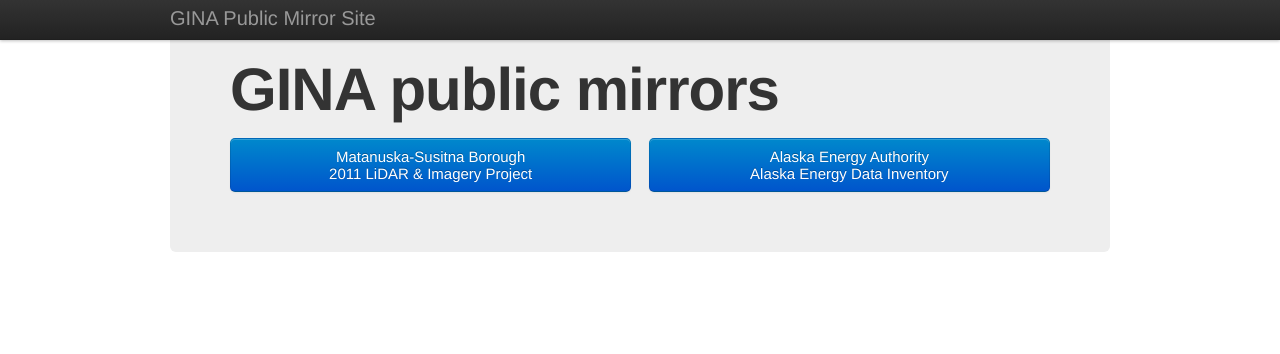
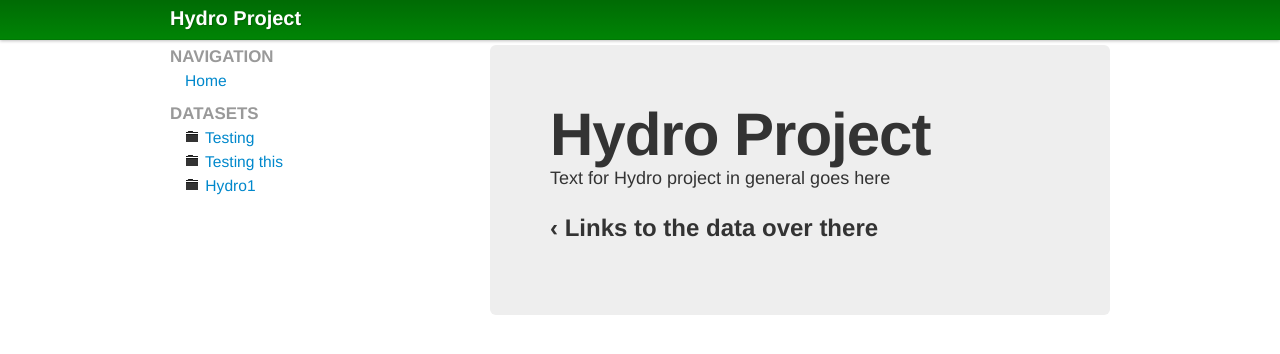
Before and after one commit to gina-alaska/gis.suhydro.org, a Jekyll site: the page built from index.html, in a window 1280 px wide. Shown: the top 354 px of the page. Built offline with Jekyll 4.4.1, drawn with Linux system fonts in a browser that asks for light colours.

Commit message:
fixing layouts and adding posts links

```diff
--- a/_layouts/default.html
+++ b/_layouts/default.html
@@ -3,7 +3,11 @@
   <head>
     <title>{{ page.title }}</title>
     <link rel="stylesheet" href="/bootstrap/css/bootstrap.min.css" type="text/css" media="all" charset="utf-8">
-    <link rel="stylesheet" href="/css/application.css" type="text/css" media="all" charset="utf-8">
+    <link href="/css/screen.css" media="screen, projection" rel="stylesheet" type="text/css" />
+    <link href="/css/print.css" media="print" rel="stylesheet" type="text/css" />
+    <!--[if IE]>
+        <link href="/stylesheets/ie.css" media="screen, projection" rel="stylesheet" type="text/css" />
+    <![endif]-->
     <script src="/bootstrap/js/bootstrap.min.js" type="text/javascript"></script>
   </head>
   <body>
@@ -15,7 +19,26 @@
       </div>
     </div>
     <div class="container" id="content">
-      {{ content }}
+      <div class="row">
+        <div class="span4">
+          <ul class="nav nav-list">
+            <li class="nav-header">Navigation</li>
+            <li class="{% if page.url == '/index.html' %}active{% endif %}"><a href="/">Home</a></li>
+            <li class="nav-header">Datasets</li>
+            {% for post in site.posts %}
+            <li class="{% if page.url == post.url %}active{% endif %}">
+              <a href="{{ post.url }}">
+                <i class="icon-folder-close"></i>
+                {{ post.title }}
+              </a>
+            </li>
+            {% endfor %}
+          </ul>
+        </div>
+        <div class="span8">
+          {{ content }}
+        </div>
+      </div>
     </div>
   </body>
 </html>
--- /dev/null
+++ b/_scss/ie.scss
@@ -0,0 +1,5 @@
+/* Welcome to Compass. Use this file to write IE specific override styles.
+ * Import this file using the following HTML or equivalent:
+ * <!--[if IE]>
+ *   <link href="/stylesheets/ie.css" media="screen, projection" rel="stylesheet" type="text/css" />
+ * <![endif]--> */
--- /dev/null
+++ b/_scss/print.scss
@@ -0,0 +1,3 @@
+/* Welcome to Compass. Use this file to define print styles.
+ * Import this file using the following HTML or equivalent:
+ * <link href="/stylesheets/print.css" media="print" rel="stylesheet" type="text/css" /> */
--- /dev/null
+++ b/css/ie.css
@@ -0,0 +1,5 @@
+/* Welcome to Compass. Use this file to write IE specific override styles.
+ * Import this file using the following HTML or equivalent:
+ * <!--[if IE]>
+ *   <link href="/stylesheets/ie.css" media="screen, projection" rel="stylesheet" type="text/css" />
+ * <![endif]--> */
--- /dev/null
+++ b/css/print.css
@@ -0,0 +1,3 @@
+/* Welcome to Compass. Use this file to define print styles.
+ * Import this file using the following HTML or equivalent:
+ * <link href="/stylesheets/print.css" media="print" rel="stylesheet" type="text/css" /> */
--- /dev/null
+++ b/css/screen.css
@@ -0,0 +1,36 @@
+/* Welcome to Compass.
+ * In this file you should write your main styles. (or centralize your imports)
+ * Import this file using the following HTML or equivalent:
+ * <link href="/stylesheets/screen.css" media="screen, projection" rel="stylesheet" type="text/css" />
+ */
+/* line 12, ../_scss/screen.scss */
+#content {
+  margin-top: 45px;
+}
+
+/* line 16, ../_scss/screen.scss */
+.navbar .navbar-inner {
+  background-color: #006b04;
+  background-image: -webkit-gradient(linear, 50% 0%, 50% 100%, color-stop(0%, #006b04), color-stop(100%, #008505));
+  background-image: -webkit-linear-gradient(#006b04, #008505);
+  background-image: -moz-linear-gradient(#006b04, #008505);
+  background-image: -o-linear-gradient(#006b04, #008505);
+  background-image: -ms-linear-gradient(#006b04, #008505);
+  background-image: linear-gradient(#006b04, #008505);
+}
+/* line 22, ../_scss/screen.scss */
+.navbar .navbar-inner a {
+  color: #FFF;
+  font-weight: bold;
+  text-shadow: 1px 1px 1px rgba(0, 0, 0, 0.2);
+}
+
+/* line 29, ../_scss/screen.scss */
+.nav-list li {
+  font-size: 1.2em;
+}
+/* line 32, ../_scss/screen.scss */
+.nav-list li.nav-header {
+  padding-left: 0;
+  font-size: 1.3em;
+}
--- a/index.html
+++ b/index.html
@@ -1,14 +1,12 @@
 ---
   layout: default
-  title: GINA Public Mirror Site
+  title: Hydro Project
 ---
 <div class="hero-unit">
-  <h1>GINA public mirrors </h1>
+  <h1>Hydro Project</h1>
   <p class="lead">
-
+    Text for Hydro project in general goes here
+    <br />
+    <h2>&lsaquo; Links to the data over there</h2>
   </p>
-  <div class="row-fluid">
-    <a href="/matsu" class="btn btn-primary btn-large span6">Matanuska-Susitna Borough<br />2011 LiDAR & Imagery Project</a>
-    <a href="/aea" class="btn btn-primary btn-large span6">Alaska Energy Authority<br />Alaska Energy Data Inventory</a>
-  </div>
 </div>
```
Also changed, not shown: _posts/2012-06-20-hydro-test-dataset.md (added, +5 -0 lines), _posts/2012-06-20-testing-this.md (added, +6 -0 lines), _posts/2012-06-20-testing.md (added, +6 -0 lines), _scss/screen.scss (added, +36 -0 lines), config.rb (added, +24 -0 lines), css/application.css (deleted), 2 other files.
